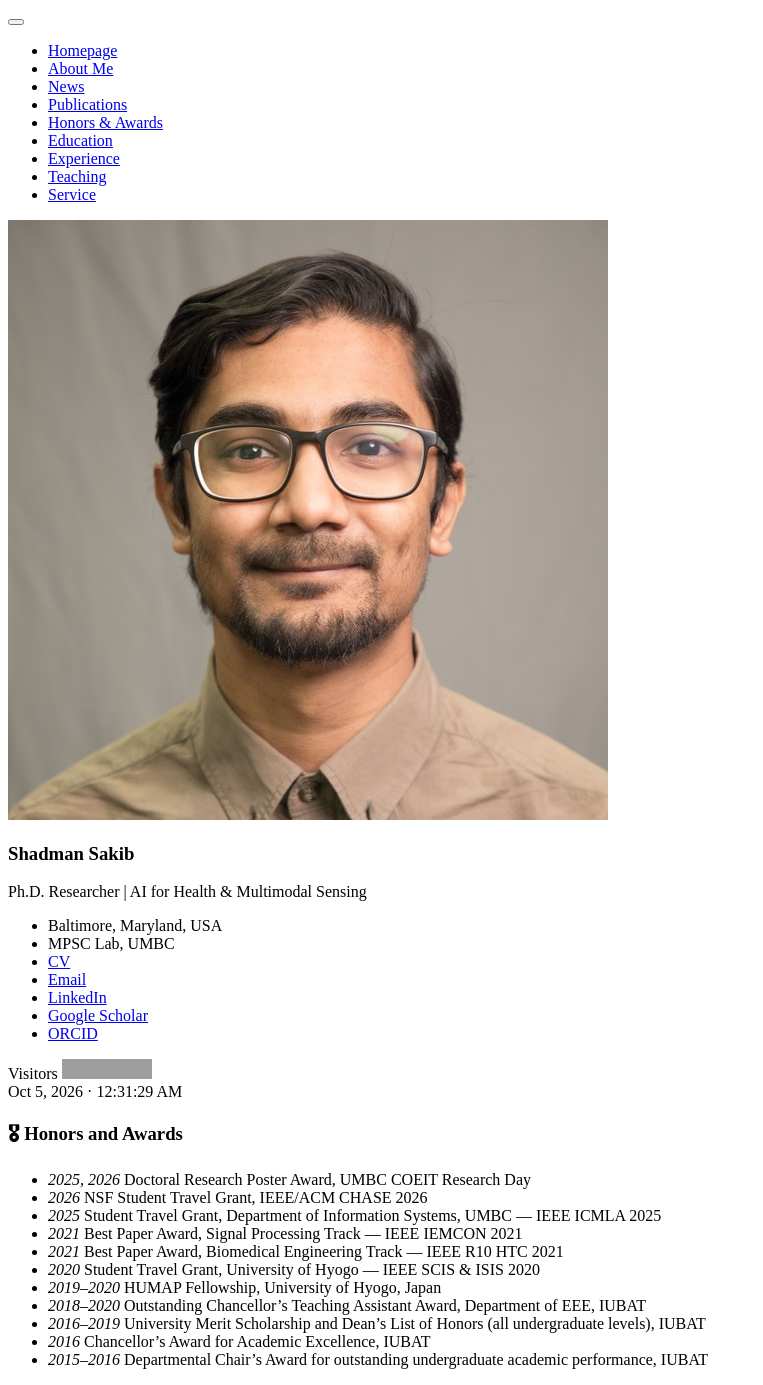
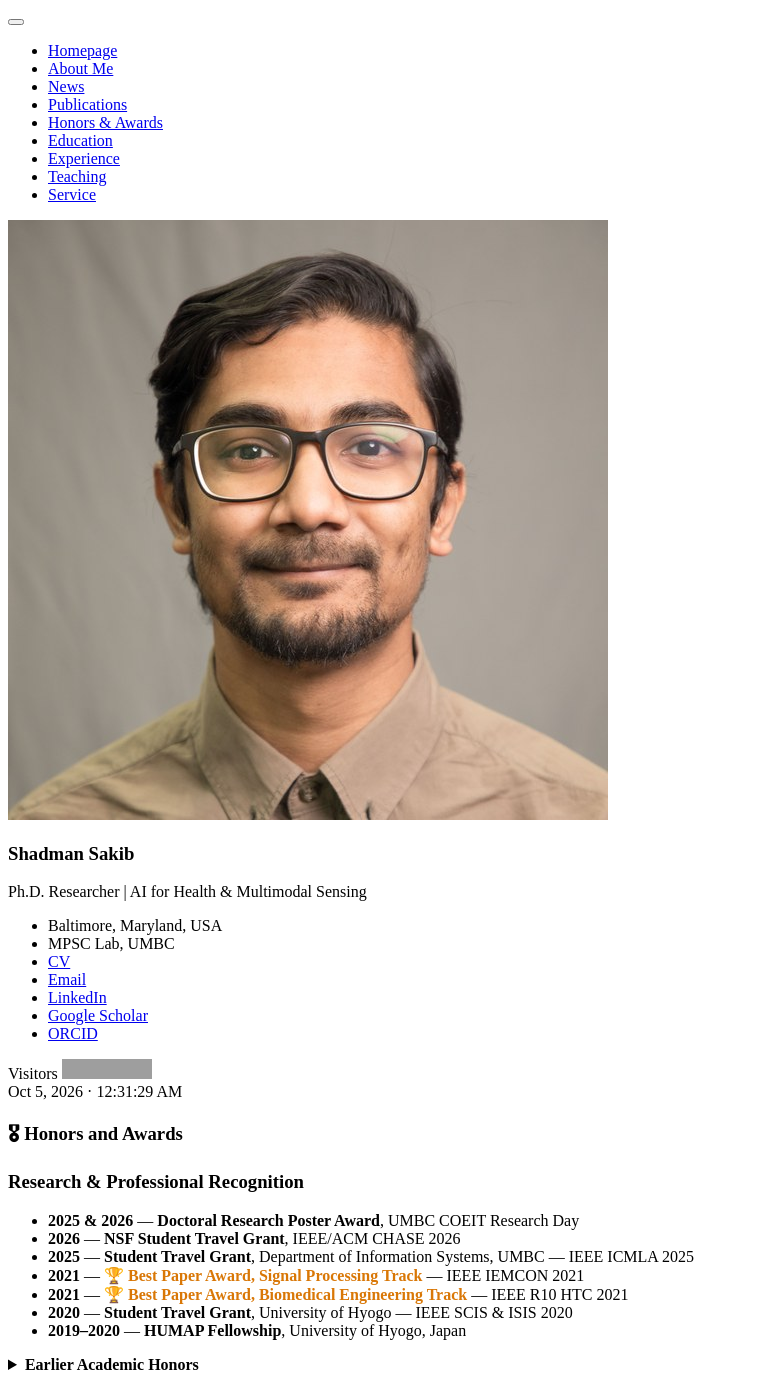
Before and after one commit to sakibshadman/sakibshadman.github.io, a Jekyll site: the page built from _pages/includes/honors.md, in a window 1280 px wide. Shown: the whole page, without its empty margins (0-763 px from the left). Built offline with Jekyll 4.4.1, drawn with Linux system fonts in a browser that asks for light colours; our own code applies the rules of GitHub Pages for plain Markdown files; grey boxes are pictures that could not be loaded.

Commit message:
Update honors.md

```diff
--- a/_pages/includes/honors.md
+++ b/_pages/includes/honors.md
@@ -1,12 +1,29 @@
 # 🎖 Honors and Awards
-- *2025, 2026* Doctoral Research Poster Award, UMBC COEIT Research Day
-- *2026* NSF Student Travel Grant, IEEE/ACM CHASE 2026
-- *2025* Student Travel Grant, Department of Information Systems, UMBC — IEEE ICMLA 2025
-- *2021* Best Paper Award, Signal Processing Track — IEEE IEMCON 2021
-- *2021* Best Paper Award, Biomedical Engineering Track — IEEE R10 HTC 2021
-- *2020* Student Travel Grant, University of Hyogo — IEEE SCIS & ISIS 2020
-- *2019–2020* HUMAP Fellowship, University of Hyogo, Japan
-- *2018–2020* Outstanding Chancellor's Teaching Assistant Award, Department of EEE, IUBAT
-- *2016–2019* University Merit Scholarship and Dean's List of Honors (all undergraduate levels), IUBAT
-- *2016* Chancellor's Award for Academic Excellence, IUBAT
-- *2015–2016* Departmental Chair's Award for outstanding undergraduate academic performance, IUBAT
+
+### Research & Professional Recognition
+
+- **2025 & 2026** — **Doctoral Research Poster Award**, UMBC COEIT Research Day
+- **2026** — **NSF Student Travel Grant**, IEEE/ACM CHASE 2026
+- **2025** — **Student Travel Grant**, Department of Information Systems, UMBC — IEEE ICMLA 2025
+- **2021** — <span style="color:#d97706;font-weight:800;">🏆 Best Paper Award, Signal Processing Track</span> — IEEE IEMCON 2021
+- **2021** — <span style="color:#d97706;font-weight:800;">🏆 Best Paper Award, Biomedical Engineering Track</span> — IEEE R10 HTC 2021
+- **2020** — **Student Travel Grant**, University of Hyogo — IEEE SCIS & ISIS 2020
+- **2019–2020** — **HUMAP Fellowship**, University of Hyogo, Japan
+
+
+<details>
+<summary><strong>Earlier Academic Honors</strong></summary>
+
+<ul>
+
+<li><strong>2018–2020</strong> — Outstanding Chancellor's Teaching Assistant Award, Department of EEE, IUBAT</li>
+
+<li><strong>2016–2019</strong> — University Merit Scholarship and Dean's List of Honors, IUBAT</li>
+
+<li><strong>2016</strong> — Chancellor's Award for Academic Excellence, IUBAT</li>
+
+<li><strong>2015–2016</strong> — Departmental Chair's Award for Outstanding Undergraduate Academic Performance, IUBAT</li>
+
+</ul>
+
+</details>
```
